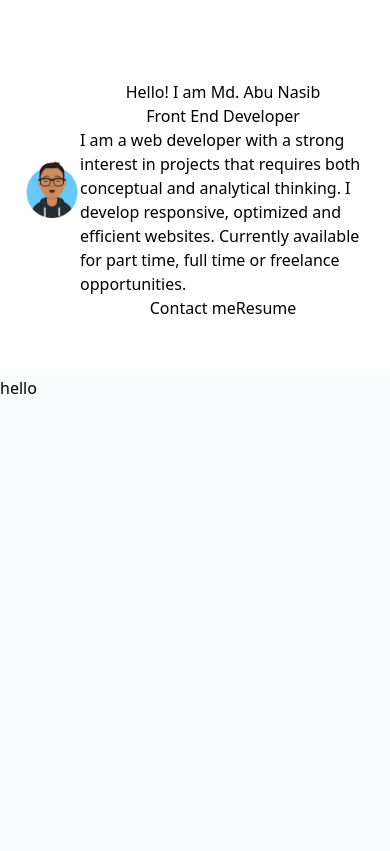
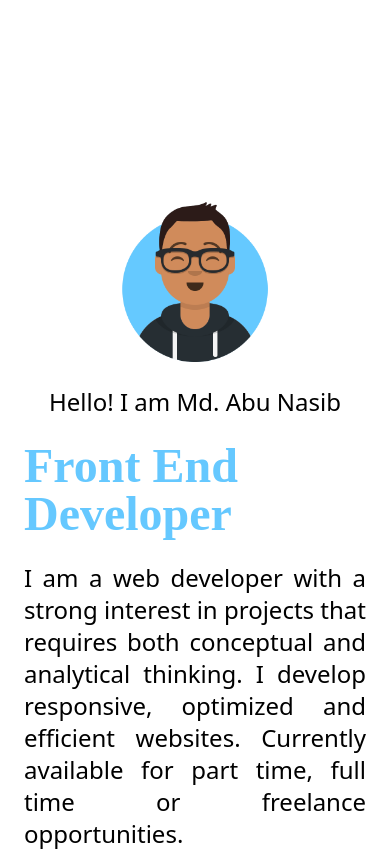
Before and after one commit to Sparrow48/nasib-portfolio, a React (Create React App) app: page / in a window 390 px wide. Shown: the top 851 px of the page. Built offline with nearby package versions, Linux system fonts and the light colour scheme.

Commit message:
complete header without responsiveness

```diff
--- a/src/components/Header.js
+++ b/src/components/Header.js
@@ -4,7 +4,8 @@ import imageN from "../assets/nasib.png";
 
 function Header() {
   return (
-    <div className="flex justify-between px-6 mx-auto py-14 md:max-w-6xl">
+    <div className="border-b ">
+      <div className="flex flex-col justify-between px-6 py-48 mx-auto md:flex-row md:max-w-6xl">
         <div className="flex items-center justify-center w-full md:w-1/3">
           <img
             className="w-40 transition duration-500 ease-in-out transform sm:w-44 md:w-48 lg:w-64 hover:scale-110"
@@ -13,18 +14,36 @@ function Header() {
           />
         </div>
         <div className="flex items-center mt-6 md:w-2/3 md:mt-0 md:pl-3 lg:pl-6">
-        <div className="flex flex-col items-center md:items-start">
-          <h1>Hello! I am Md. Abu Nasib</h1>
-          <h1>Front End Developer</h1>
-          <p>
+          <div className="flex flex-col items-center space-y-6 md:items-start">
+            <h1 className="text-2xl ">
+              Hello! I am{" "}
+              <span className="font-medium hover:text-regal-blue">
+                Md. Abu Nasib
+              </span>
+            </h1>
+            <h1 className="text-5xl font-bold text-regal-blue font-header">
+              Front End Developer
+            </h1>
+            <p className="text-2xl text-justify ">
               I am a web developer with a strong interest in projects that
               requires both conceptual and analytical thinking. I develop
               responsive, optimized and efficient websites. Currently available
               for part time, full time or freelance opportunities.
             </p>
-          <div>
-            <a href="">Contact me</a>
-            <a href="">Resume</a>
+            <div className="flex space-x-4 text-xl">
+              <a
+                href="#"
+                className="px-3 py-2 text-blue-800 border-2 border-indigo-600 rounded-xl hover:bg-indigo-300 hover:border-opacity-0"
+              >
+                Contact me
+              </a>
+              <a
+                href="#"
+                className="px-3 py-2 text-blue-800 border-2 border-indigo-600 rounded-xl hover:bg-indigo-300 hover:border-opacity-0"
+              >
+                Resume
+              </a>
+            </div>
           </div>
         </div>
       </div>
--- a/tailwind.config.js
+++ b/tailwind.config.js
@@ -2,7 +2,14 @@ module.exports = {
   purge: ["./src/**/*.{js,jsx,ts,tsx}", "./public/index.html"],
   darkMode: false, // or 'media' or 'class'
   theme: {
-    extend: {},
+    extend: {
+      colors: {
+        "regal-blue": "#65c8ff",
+      },
+      fontFamily: {
+        header: "'Bakbak One', cursive",
+      },
+    },
   },
   variants: {
     extend: {},
```
Lines whose indentation alone changed are shown as unchanged.
